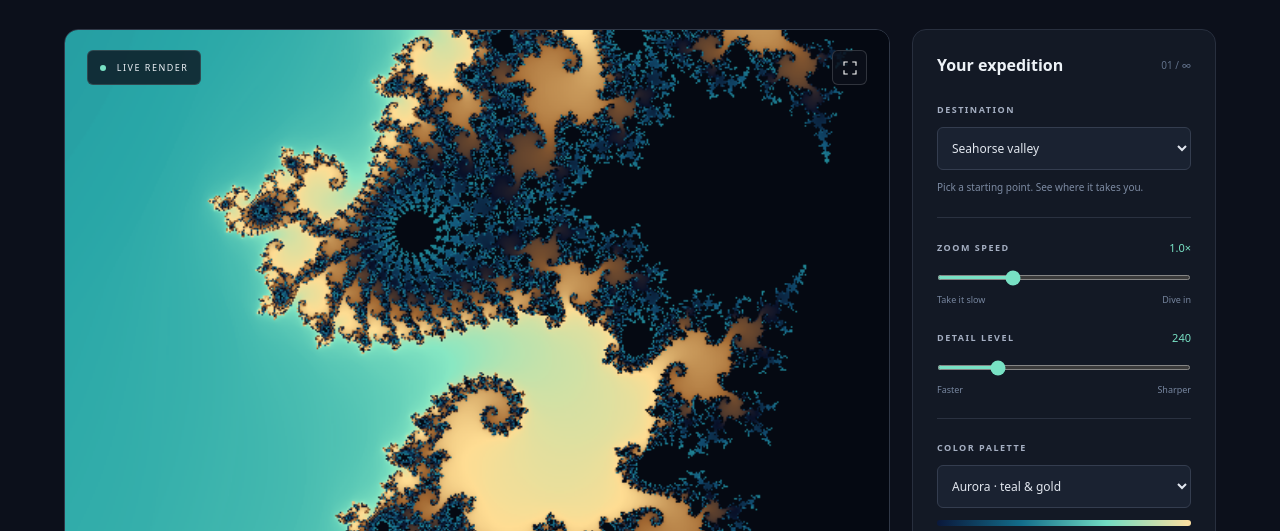
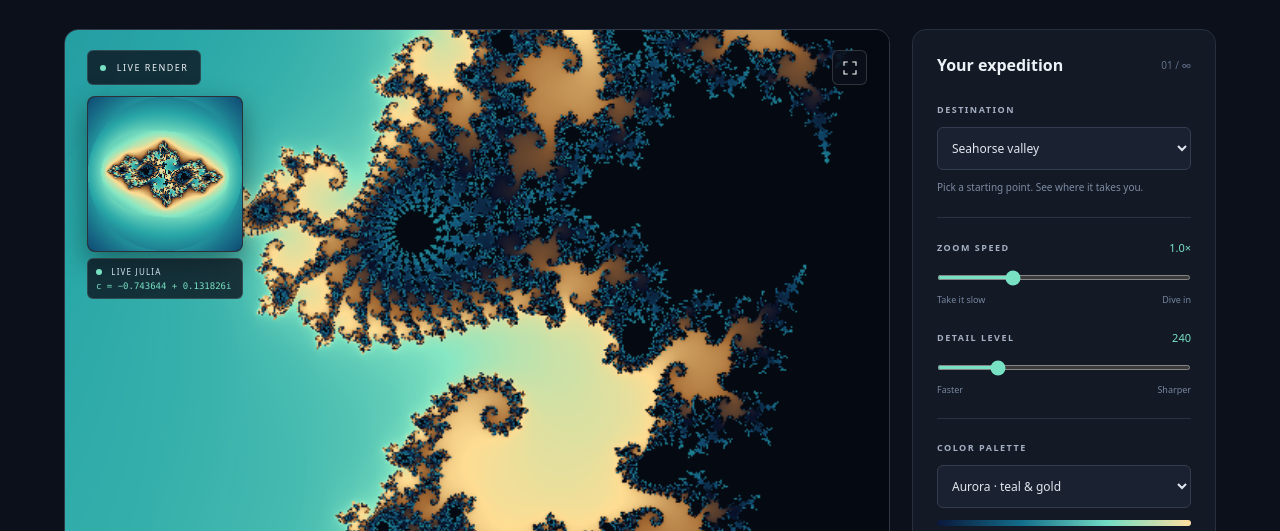
Before and after one commit to BrentBradburn/copilot-experiment-0001, a website with bundled scripts: page index.html in a window 1280 px wide. Shown: the part 269-800 px from the top of the page. Built offline with nearby package versions, Linux system fonts and the light colour scheme; animation ran at ten frames a second.

Commit message:
Add a smaller live Julia view for the Mandelbrot center (#8)
* Initial plan

* Add a live Julia set for the Mandelbrot center

Co-authored-by: BrentBradburn <36802481+BrentBradburn@users.noreply.github.com>

---------

Co-authored-by: copilot-swe-agent[bot] <198982749+Copilot@users.noreply.github.com>
Co-authored-by: BrentBradburn <36802481+BrentBradburn@users.noreply.github.com>

```diff
--- a/app.js
+++ b/app.js
@@ -1,10 +1,14 @@
-import { INITIAL_SPAN, MIN_SPAN, ZOOM_RATE, destinations, palettes, zoomAt, panBy, panOffset, renderPixels, pointsOfInterest, startDemo, stepDemo } from './mandelbrot.js';
+import { INITIAL_SPAN, MIN_SPAN, ZOOM_RATE, correspondingC, destinations, palettes, zoomAt, panBy, panOffset, renderPixels, renderJuliaPixels, pointsOfInterest, startDemo, stepDemo } from './mandelbrot.js';
 
 const $ = (id) => document.getElementById(id);
 const canvas = $('fractal');
 const context = canvas.getContext('2d', { alpha: false });
 const buffer = document.createElement('canvas');
 const bufferContext = buffer.getContext('2d', { alpha: false });
+const juliaCanvas = $('julia');
+const juliaContext = juliaCanvas.getContext('2d', { alpha: false });
+const juliaBuffer = document.createElement('canvas');
+const juliaBufferContext = juliaBuffer.getContext('2d', { alpha: false });
 const MAX_WORK = 60000000;
 let view = { ...destinations.seahorse };
 let playing = false;
@@ -18,7 +22,19 @@ let suppressClick = false;
 let rendered = null;
 let panRenderTimer = 0;
 let fullQualityPanRender = false;
+let lastJuliaDraw = 0;
+let juliaKey = '';
 const PAN_THRESHOLD = 3;
+
+function formatSigned(value) {
+  const text = Math.abs(value).toFixed(6);
+  return value < 0 ? `−${text}` : text;
+}
+
+function formatC(c) {
+  const sign = c.y < 0 ? '−' : '+';
+  return `c = ${formatSigned(c.x)} ${sign} ${Math.abs(c.y).toFixed(6)}i`;
+}
 
 function updateTelemetry() {
   const zoom = INITIAL_SPAN / view.span;
@@ -51,6 +67,40 @@ function draw() {
   rendered = { x: view.x, y: view.y, span: view.span, width: canvas.width, height: canvas.height };
   fullQualityPanRender = false;
   updateTelemetry();
+  drawJulia();
+}
+
+function drawJulia(throttled = false) {
+  const now = performance.now();
+  if (throttled && now - lastJuliaDraw < 100) return;
+  const bounds = juliaCanvas.getBoundingClientRect();
+  if (!bounds.width || !bounds.height) return;
+  const c = correspondingC(view);
+  const limit = Math.min(Number($('iterations').value), playing || dragging ? 100 : 220);
+  const quality = playing || dragging ? 'low' : 'high';
+  const key = `${c.x},${c.y},${limit},${quality},${$('palette').value},${bounds.width},${bounds.height}`;
+  if (key === juliaKey) return;
+  juliaKey = key;
+  lastJuliaDraw = now;
+  const aspect = bounds.width / bounds.height;
+  const maxPixels = playing || dragging ? 20000 : 70000;
+  const width = Math.max(1, Math.floor(Math.min(bounds.width * Math.min(devicePixelRatio || 1, 2), Math.sqrt(maxPixels * aspect))));
+  const height = Math.max(1, Math.floor(width / aspect));
+  juliaBuffer.width = width;
+  juliaBuffer.height = height;
+  const image = juliaBufferContext.createImageData(width, height);
+  renderJuliaPixels(image.data, width, height, c, limit, palettes[$('palette').value]);
+  juliaBufferContext.putImageData(image, 0, 0);
+  const displayWidth = Math.round(bounds.width * Math.min(devicePixelRatio || 1, 2));
+  const displayHeight = Math.round(bounds.height * Math.min(devicePixelRatio || 1, 2));
+  if (juliaCanvas.width !== displayWidth || juliaCanvas.height !== displayHeight) {
+    juliaCanvas.width = displayWidth;
+    juliaCanvas.height = displayHeight;
+  }
+  juliaContext.drawImage(juliaBuffer, 0, 0, juliaCanvas.width, juliaCanvas.height);
+  const label = formatC(c);
+  $('julia-c').textContent = label;
+  juliaCanvas.setAttribute('aria-label', `Julia set for the Mandelbrot view center, ${label}`);
 }
 
 function demoStatus(state) {
@@ -190,6 +240,7 @@ function showPanPreview() {
   context.fillRect(0, 0, canvas.width, canvas.height);
   context.drawImage(buffer, offset.x, offset.y, canvas.width, canvas.height);
   updateTelemetry();
+  drawJulia(true);
   if (playing) requestDraw();
   else schedulePanRender();
 }
--- a/index.html
+++ b/index.html
@@ -30,6 +30,13 @@
             <div class="zoom-buttons"><button id="zoom-out" aria-label="Zoom out">−</button><button id="zoom-in" aria-label="Zoom in">+</button></div>
           </div>
           <div class="canvas-hint">DRAG TO PAN <span>·</span> SCROLL OR CLICK TO ZOOM</div>
+          <div class="julia-view" aria-label="Corresponding Julia set">
+            <canvas id="julia" aria-label="Live Julia set for the center of the Mandelbrot view"></canvas>
+            <div class="julia-meta">
+              <span><i></i> LIVE JULIA</span>
+              <strong id="julia-c">c = −0.743644 + 0.131826i</strong>
+            </div>
+          </div>
         </section>
         <aside class="controls" aria-label="Explorer controls">
           <div class="panel-heading"><h2>Your expedition</h2><span>01 / ∞</span></div>
@@ -69,7 +76,7 @@
         <div><span>STATUS</span><strong id="status"><i></i> Ready to explore</strong></div>
       </section>
       <footer id="about">
-        <div><span class="footer-symbol">z² + c</span><p>The Mandelbrot set: a boundary of infinite complexity.<br>Every zoom reveals something you’ve never seen before.</p></div>
+        <div><span class="footer-symbol">z² + c</span><p>The Mandelbrot set: a boundary of infinite complexity.<br>Every zoom reveals something you’ve never seen before.<br>The smaller view is the Julia set for that center.</p></div>
         <span>Built with math. Made for curiosity.</span>
       </footer>
     </main>
--- a/mandelbrot.js
+++ b/mandelbrot.js
@@ -22,6 +22,12 @@ export const palettes = {
   ember: [[17, 10, 44], [87, 34, 139], [181, 53, 126], [244, 107, 66], [255, 221, 157], [105, 43, 89]],
   ocean: [[3, 14, 43], [18, 50, 116], [27, 109, 187], [68, 188, 220], [224, 247, 255], [73, 111, 175]],
 };
+
+export const JULIA_SPAN = 4;
+
+export function correspondingC(view) {
+  return { x: view.x, y: view.y };
+}
 
 export function escapeTime(cx, cy, limit) {
   const q = (cx - 0.25) ** 2 + cy * cy;
@@ -135,14 +141,7 @@ export function stepDemo(state, elapsed, speed = 1, random = Math.random) {
   return { state: current, relocated };
 }
 
-export function renderPixels(pixels, width, height, view, limit, palette) {
-  const step = view.span / width;
-  const left = view.x - view.span / 2;
-  const top = view.y + view.span * height / width / 2;
-  for (let row = 0; row < height; row++) {
-    for (let col = 0; col < width; col++) {
-      const value = escapeTime(left + (col + 0.5) * step, top - (row + 0.5) * step, limit);
-      const offset = (row * width + col) * 4;
+function paintSample(pixels, offset, value, palette) {
   if (value < 0) {
     pixels[offset] = 5;
     pixels[offset + 1] = 9;
@@ -157,5 +156,41 @@ export function renderPixels(pixels, width, height, view, limit, palette) {
   }
   pixels[offset + 3] = 255;
 }
+
+export function juliaEscapeTime(zx, zy, cx, cy, limit) {
+  let x = zx;
+  let y = zy;
+  let count = 0;
+  while (x * x + y * y <= 4 && count < limit) {
+    const nextX = x * x - y * y + cx;
+    y = 2 * x * y + cy;
+    x = nextX;
+    count++;
+  }
+  if (count === limit) return -1;
+  return count + 1 - Math.log2(Math.log2(x * x + y * y) / 2);
+}
+
+export function renderPixels(pixels, width, height, view, limit, palette) {
+  const step = view.span / width;
+  const left = view.x - view.span / 2;
+  const top = view.y + view.span * height / width / 2;
+  for (let row = 0; row < height; row++) {
+    for (let col = 0; col < width; col++) {
+      const value = escapeTime(left + (col + 0.5) * step, top - (row + 0.5) * step, limit);
+      paintSample(pixels, (row * width + col) * 4, value, palette);
     }
   }
+}
+
+export function renderJuliaPixels(pixels, width, height, c, limit, palette, span = JULIA_SPAN) {
+  const step = span / width;
+  const left = -span / 2;
+  const top = span * height / width / 2;
+  for (let row = 0; row < height; row++) {
+    for (let col = 0; col < width; col++) {
+      const value = juliaEscapeTime(left + (col + 0.5) * step, top - (row + 0.5) * step, c.x, c.y, limit);
+      paintSample(pixels, (row * width + col) * 4, value, palette);
+    }
+  }
+}
--- a/package.json
+++ b/package.json
@@ -1,7 +1,7 @@
 {
   "name": "copilot-experiment-0001",
   "version": "1.0.0",
-  "description": "An interactive, animated Mandelbrot explorer",
+  "description": "An interactive Mandelbrot explorer with a live corresponding Julia set",
   "scripts": {
     "start": "node server.js",
     "test": "node --test"
--- a/style.css
+++ b/style.css
@@ -14,13 +14,19 @@ header { height: 88px; border-bottom: 1px solid #222735; display: flex; align-it
 .about-link:hover { color: var(--accent); }
 main { max-width: 1320px; margin: auto; padding: 48px 0 0; width: 90%; }
 .eyebrow { font-size: 10px; font-weight: 650; color: var(--accent); letter-spacing: 2px; display: flex; align-items: center; gap: 8px; }
-.eyebrow span, .live-badge i, #status i { display: inline-block; width: 6px; height: 6px; background: var(--accent); border-radius: 50%; }
+.eyebrow span, .live-badge i, #status i, .julia-meta i { display: inline-block; width: 6px; height: 6px; background: var(--accent); border-radius: 50%; }
 h1 { font-size: clamp(38px, 5vw, 56px); letter-spacing: -2px; margin: 12px 0 8px; font-weight: 600; }
 .intro p { color: var(--muted); font-size: 15px; margin: 0 0 32px; }
 .workspace { display: grid; grid-template-columns: minmax(0, 1fr) 304px; gap: 22px; }
 .viewer { position: relative; min-height: 520px; overflow: hidden; border: 1px solid #303847; border-radius: 14px; background: #050a14; }
-canvas { display: block; width: 100%; height: 100%; position: absolute; cursor: grab; touch-action: none; }
-canvas.panning { cursor: grabbing; }
+#fractal { display: block; width: 100%; height: 100%; position: absolute; cursor: grab; touch-action: none; }
+#fractal.panning { cursor: grabbing; }
+.julia-view { position: absolute; z-index: 2; top: 66px; left: 22px; width: 156px; pointer-events: none; }
+.julia-view canvas { display: block; position: static; width: 156px; height: 156px; border-radius: 8px; border: 1px solid #ffffff28; background: #050912; box-shadow: 0 10px 28px #00000066; }
+.julia-meta { margin-top: 6px; display: flex; flex-direction: column; gap: 4px; background: #0c101bc9; border: 1px solid #ffffff20; border-radius: 6px; padding: 7px 8px; }
+.julia-meta span { font-size: 8px; letter-spacing: 1.2px; color: #d5e4f2; }
+.julia-meta i { margin-right: 6px; }
+.julia-meta strong { font-family: ui-monospace, SFMono-Regular, Consolas, monospace; font-size: 9px; font-weight: 450; color: var(--accent); }
 .viewer-top, .viewer-bottom { position: absolute; left: 22px; right: 22px; display: flex; align-items: center; justify-content: space-between; pointer-events: none; }
 .viewer-top { top: 20px; }
 .viewer-bottom { bottom: 20px; }
@@ -84,6 +90,8 @@ footer p { line-height: 1.8; margin: 0; }
   main { padding-top: 30px; }
   .workspace { grid-template-columns: 1fr; }
   .viewer { min-height: 380px; }
+  .julia-view { width: 112px; top: 58px; left: 14px; }
+  .julia-view canvas { width: 112px; height: 112px; }
   .telemetry { grid-template-columns: 1fr 1fr; gap: 20px 0; }
   .telemetry > div:nth-child(2) { border: 0; }
   footer { align-items: flex-start; gap: 20px; flex-direction: column; }
```
Also changed, not shown: mandelbrot.test.js (+38 -1 lines), README.md. Lines whose indentation alone changed are shown as unchanged.
